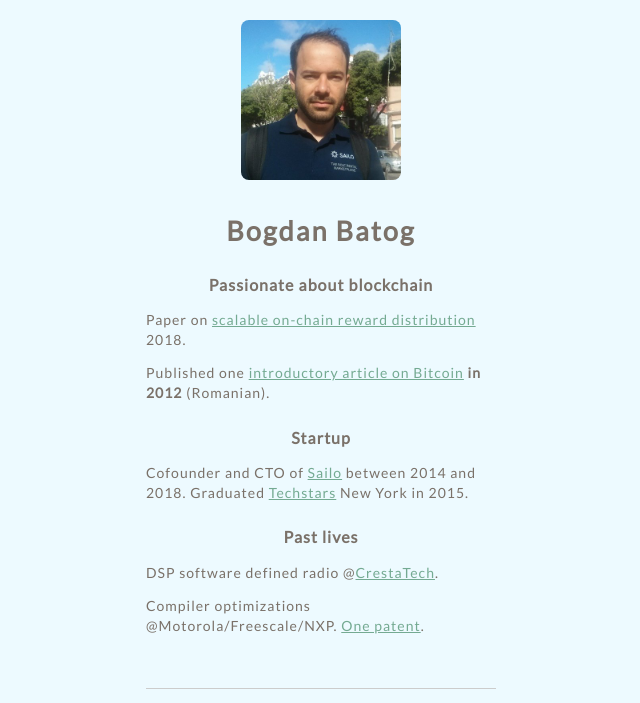
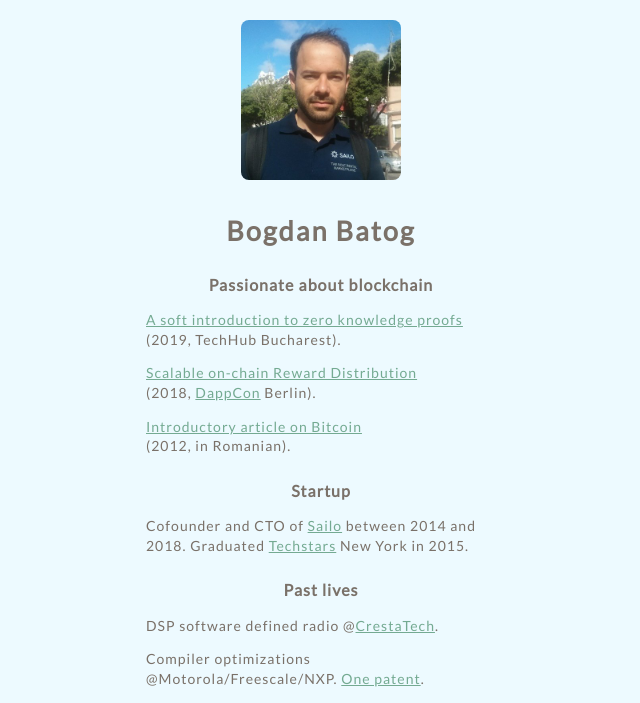
Before and after one commit to bogdanbatog/bogdanbatog.github.io, a plain HTML site: page index.html in a window 1280 px wide. Shown: the top 703 px of the page, without its empty margins (319-959 px from the left). Drawn offline with nearby package versions, Linux system fonts and the light colour scheme.

Commit message:
add presentation

```diff
--- a/index.html
+++ b/index.html
@@ -38,10 +38,13 @@
             <h1>Bogdan Batog</h1>
             <h2>Passionate about blockchain</h2>
             <p>
-                Paper on <a href="papers/scalable-reward-distribution.pdf">scalable on-chain reward distribution</a> 2018.
+                <a href="presentations/Privacy in the Blockchain era.pdf">A soft introduction to zero knowledge proofs</a> <br> (2019, TechHub Bucharest).
             </p>
             <p>
-                Published one <a href="https://www.totb.ro/bitcoin-moneda-virtuala-si-transferurile-bancare-fara-banci/">introductory article on Bitcoin</a> <b>in 2012</b> (Romanian).
+                <a href="papers/scalable-reward-distribution.pdf">Scalable on-chain Reward Distribution</a> <br>(2018, <a href="https://dappcon.io/">DappCon</a> Berlin).
+            </p>
+            <p>
+                <a href="https://www.totb.ro/bitcoin-moneda-virtuala-si-transferurile-bancare-fara-banci/">Introductory article on Bitcoin</a> <br> (2012, in Romanian).
             </p>
             <h2>Startup</h2>
             <p>
```
